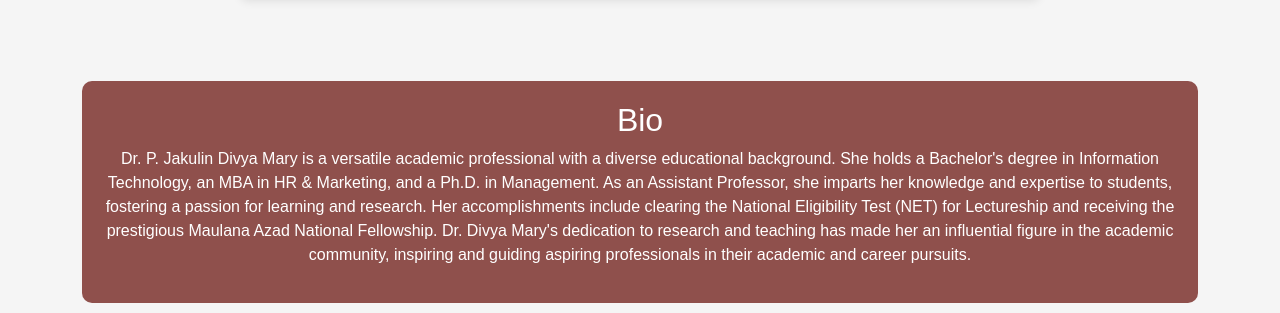
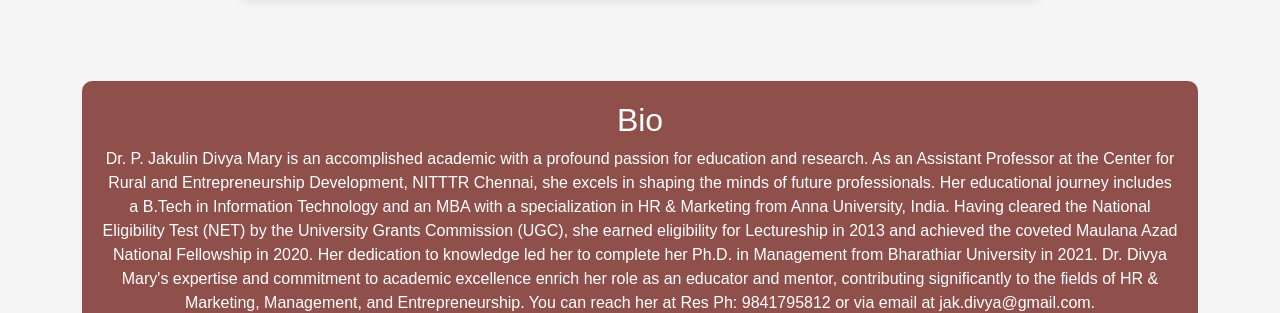
Before and after one commit to saleembasha6/Nitttrc_Cred_Profile_Jakulin, a plain HTML site: page index.html in a window 1280 px wide. Shown: the part 640-953 px from the top of the page. Drawn offline with nearby package versions, Linux system fonts and the light colour scheme.

Commit message:
Update index.html

```diff
--- a/index.html
+++ b/index.html
@@ -134,8 +134,11 @@
     <section class="container section">
         <div class="person-box brown-background">
     <h2>Bio </h2>
-    <p>
-Dr. P. Jakulin Divya Mary is a versatile academic professional with a diverse educational background. She holds a Bachelor's degree in Information Technology, an MBA in HR & Marketing, and a Ph.D. in Management. As an Assistant Professor, she imparts her knowledge and expertise to students, fostering a passion for learning and research. Her accomplishments include clearing the National Eligibility Test (NET) for Lectureship and receiving the prestigious Maulana Azad National Fellowship. Dr. Divya Mary's dedication to research and teaching has made her an influential figure in the academic community, inspiring and guiding aspiring professionals in their academic and career pursuits.</p>
+    <p>Dr. P. Jakulin Divya Mary is an accomplished academic with a profound passion for education and research. As an Assistant Professor at the Center for Rural and Entrepreneurship Development, NITTTR Chennai, she excels in shaping the minds of future professionals. Her educational journey includes a B.Tech in Information Technology and an MBA with a specialization in HR & Marketing from Anna University, India.
+
+Having cleared the National Eligibility Test (NET) by the University Grants Commission (UGC), she earned eligibility for Lectureship in 2013 and achieved the coveted Maulana Azad National Fellowship in 2020. Her dedication to knowledge led her to complete her Ph.D. in Management from Bharathiar University in 2021.
+
+Dr. Divya Mary's expertise and commitment to academic excellence enrich her role as an educator and mentor, contributing significantly to the fields of HR & Marketing, Management, and Entrepreneurship. You can reach her at Res Ph: 9841795812 or via email at jak.divya@gmail.com.</p>
 
   </div>
 
```
